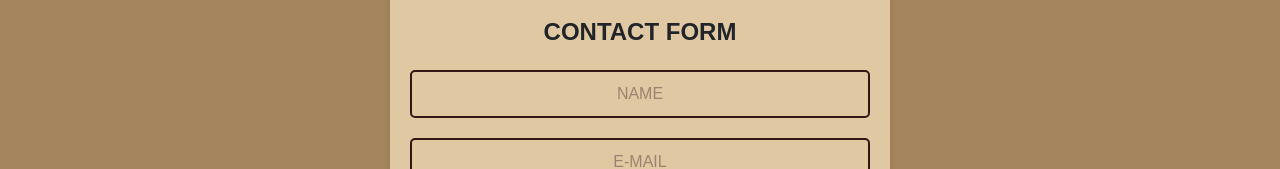
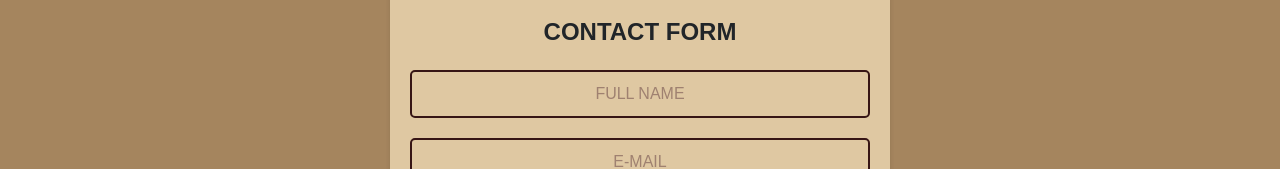
Before and after one commit to selimcavas/brew, a React (Create React App) app in the folder brew/: page /contact in a window 1280 px wide. Shown: the part 151-320 px from the top of the page. Built offline with nearby package versions, Linux system fonts and the light colour scheme.

Commit message:
modified contact form
Co-authored-by: MertAdak <mert.adak@ozu.edu.tr>
Co-authored-by: berkadak <berk.adak@ozu.edu.tr>

```diff
--- a/brew/src/components/ContactForm.js
+++ b/brew/src/components/ContactForm.js
@@ -1,24 +1,33 @@
 import React from 'react';
 import '../styles/ContactForm.css';
+import { ContactFunc } from '../backend.js';
 
 function ContactForm() {
   return (
     <div id="contactDiv">
-      <form id="ContactForm">
+      <form id="ContactForm" onSubmit={ContactFunc}>
         <br />
         <header>CONTACT FORM</header>
-        <input id="name" type="text" placeholder="NAME" class="formElements" />
+        <input
+          id="name"
+          type="text"
+          placeholder="FULL NAME"
+          class="formElements"
+          required
+        />
         <input
           id="email"
           type="text"
           placeholder="E-MAIL"
           class="formElements"
+          required
         />
         <textarea
           id="message"
           type="text"
           placeholder="MESSAGE"
           class="formElements"
+          required
         ></textarea>
         <input id="submit" type="submit" value="GO!" class="formElements" />
       </form>
```
